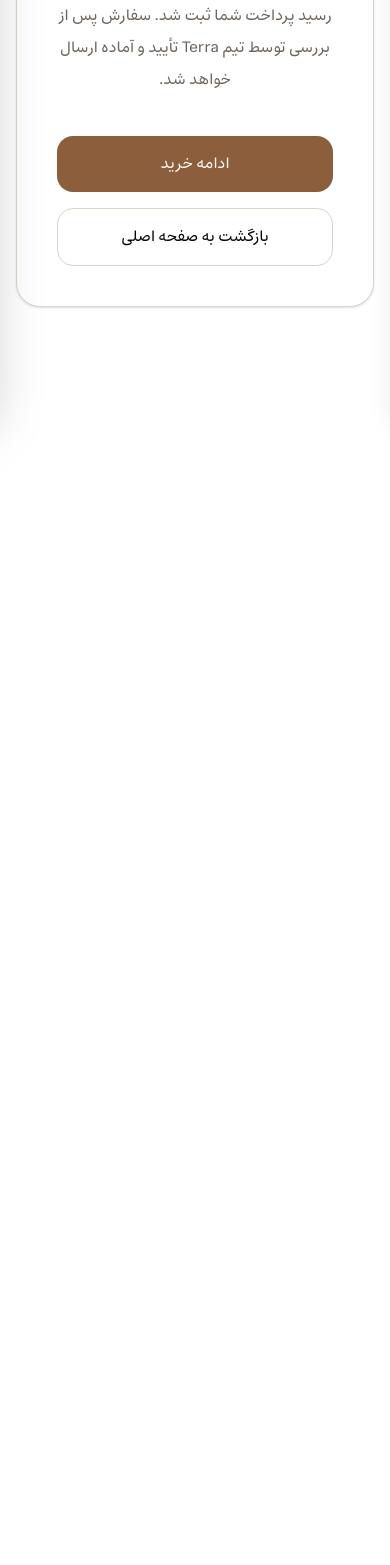
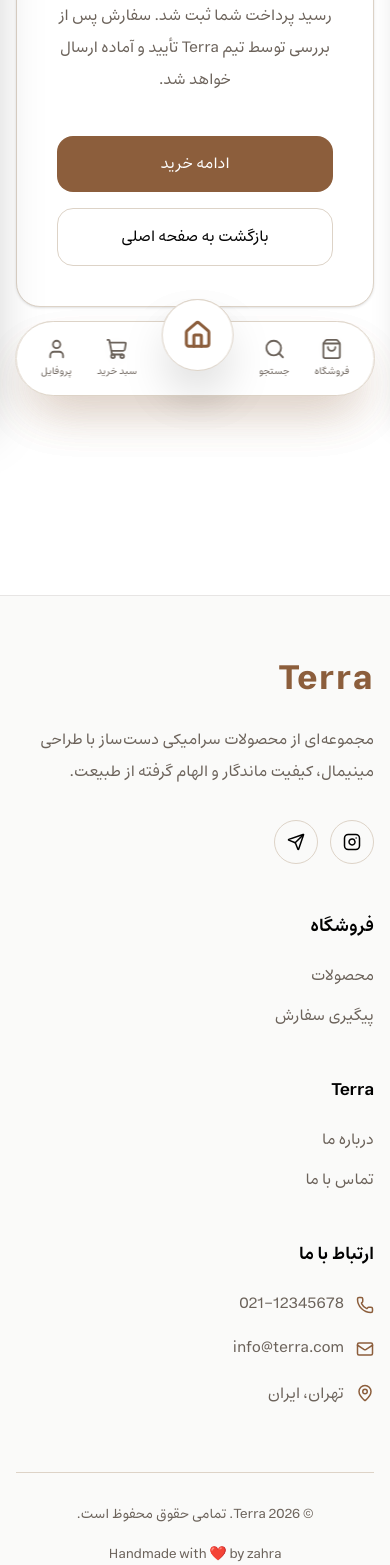
Before and after one commit to zahra-alvandi/terra, a React (Vite) app in the folder client/: page /order-success in a window 390 px wide. Shown: the part 432-1997 px from the top of the page. Before the commit the page ends 844 px from the top, so only its background shows below. Built offline with nearby package versions, Linux system fonts and the light colour scheme.

Commit message:
feat(mobile): add bottom navigation with active statues and shared search

```diff
--- a/client/src/components/layout/AppLayout.tsx
+++ b/client/src/components/layout/AppLayout.tsx
@@ -1,13 +1,17 @@
 import { Outlet } from "react-router-dom";
 import Navbar from "./navbar/Navbar";
+import Footer from "./Footer";
+import MobileBottomNav from "./MobileBottomNav";
 
 export default function AppLayout() {
   return (
     <>
       <Navbar />
-      <main>
+      <main className="pb-20 md:pb-0">
         <Outlet />
       </main>
+        <Footer />
+        <MobileBottomNav />
     </>
   );
 }
--- /dev/null
+++ b/client/src/components/layout/Footer.tsx
@@ -0,0 +1,184 @@
+import {
+  Instagram,
+  Send,
+  Phone,
+  Mail,
+  MapPin,
+  ArrowUpRight,
+} from "lucide-react";
+import { Link } from "react-router-dom";
+
+import Container from "./Container";
+
+export default function Footer() {
+  return (
+    <footer className="mt-28 border-t border-stone-200 bg-stone-50">
+      <Container>
+        <div className="py-16">
+          {/* Top */}
+
+          <div className="grid gap-12 lg:grid-cols-[2fr_1fr_1fr_1.3fr]">
+            {/* Brand */}
+
+            <div>
+              <h2 className="text-4xl font-bold tracking-wider text-primary">
+                Terra
+              </h2>
+
+              <p className="mt-6 max-w-md leading-8 text-text-secondary">
+                مجموعه‌ای از محصولات سرامیکی دست‌ساز با طراحی مینیمال، کیفیت
+                ماندگار و الهام گرفته از طبیعت.
+              </p>
+
+              <div className="mt-8 flex gap-3">
+                <a
+                  href="#"
+                  className="
+                    flex
+                    h-11
+                    w-11
+                    items-center
+                    justify-center
+                    rounded-full
+                    border
+                    border-border
+                    transition
+                    hover:border-primary
+                    hover:bg-primary
+                    hover:text-white
+                  "
+                >
+                  <Instagram size={18} />
+                </a>
+
+                <a
+                  href="#"
+                  className="
+                    flex
+                    h-11
+                    w-11
+                    items-center
+                    justify-center
+                    rounded-full
+                    border
+                    border-border
+                    transition
+                    hover:border-primary
+                    hover:bg-primary
+                    hover:text-white
+                  "
+                >
+                  <Send size={18} />
+                </a>
+              </div>
+            </div>
+
+            {/* Shop */}
+
+            <div>
+              <h3 className="text-lg font-semibold">فروشگاه</h3>
+
+              <ul className="mt-6 space-y-4">
+                <li>
+                  <Link
+                    to="/shop"
+                    className="group flex items-center gap-2 text-text-secondary transition hover:text-primary"
+                  >
+                    محصولات
+                    <ArrowUpRight
+                      size={15}
+                      className="opacity-0 transition group-hover:opacity-100"
+                    />
+                  </Link>
+                </li>
+
+                <li>
+                  <Link
+                    to="/track-order"
+                    className="group flex items-center gap-2 text-text-secondary transition hover:text-primary"
+                  >
+                    پیگیری سفارش
+                    <ArrowUpRight
+                      size={15}
+                      className="opacity-0 transition group-hover:opacity-100"
+                    />
+                  </Link>
+                </li>
+              </ul>
+            </div>
+
+            {/* Company */}
+
+            <div>
+              <h3 className="text-lg font-semibold">Terra</h3>
+
+              <ul className="mt-6 space-y-4">
+                <li>
+                  <Link
+                    to="/about"
+                    className="group flex items-center gap-2 text-text-secondary transition hover:text-primary"
+                  >
+                    درباره ما
+                    <ArrowUpRight
+                      size={15}
+                      className="opacity-0 transition group-hover:opacity-100"
+                    />
+                  </Link>
+                </li>
+
+                <li>
+                  <Link
+                    to="/contact"
+                    className="group flex items-center gap-2 text-text-secondary transition hover:text-primary"
+                  >
+                    تماس با ما
+                    <ArrowUpRight
+                      size={15}
+                      className="opacity-0 transition group-hover:opacity-100"
+                    />
+                  </Link>
+                </li>
+              </ul>
+            </div>
+
+            {/* Contact */}
+
+            <div>
+              <h3 className="text-lg font-semibold">ارتباط با ما</h3>
+
+              <div className="mt-6 space-y-5">
+                <div className="flex items-start gap-3">
+                  <Phone size={18} className="mt-1 text-primary" />
+
+                  <span className="text-text-secondary">021-12345678</span>
+                </div>
+
+                <div className="flex items-start gap-3">
+                  <Mail size={18} className="mt-1 text-primary" />
+
+                  <span className="text-text-secondary">info@terra.com</span>
+                </div>
+
+                <div className="flex items-start gap-3">
+                  <MapPin size={18} className="mt-1 text-primary" />
+
+                  <span className="leading-7 text-text-secondary">
+                    تهران، ایران
+                  </span>
+                </div>
+              </div>
+            </div>
+          </div>
+
+          {/* Bottom */}
+
+          <div className="mt-16 flex flex-col items-center justify-between gap-5 border-t border-border pt-8 text-sm text-text-secondary md:flex-row">
+            <p>© {new Date().getFullYear()} Terra. تمامی حقوق محفوظ است.</p>
+
+            <p>Handmade with ❤️ by zahra</p>
+          </div>
+        </div>
+      </Container>
+    </footer>
+  );
+}
--- /dev/null
+++ b/client/src/components/layout/MobileBottomNav.tsx
@@ -0,0 +1,106 @@
+import { House, Search, ShoppingBag, User, ShoppingCart } from "lucide-react";
+import { NavLink } from "react-router-dom";
+
+import { useSearch } from "@/context/SearchContext";
+
+export default function MobileBottomNav() {
+  const { openSearch } = useSearch();
+  const handleNavigate = () => {
+    window.scrollTo({
+      top: 0,
+      behavior: "smooth",
+    });
+  };
+
+  return (
+    <nav
+      className="
+        fixed
+        bottom-4
+        left-1/2
+        z-50
+        flex
+        w-[92%]
+        max-w-md
+        -translate-x-1/2
+        items-center
+        justify-between
+        rounded-full
+        border
+        border-border
+        bg-white/95
+        px-6
+        py-4
+       shadow-2xl shadow-primary/20
+        backdrop-blur
+        md:hidden
+      "
+    >
+      <NavLink
+        to="/shop"
+        onClick={handleNavigate}
+        className={({ isActive }) =>
+          `flex flex-col items-center gap-1 transition-colors duration-200 ${
+            isActive ? "text-primary" : "text-text-secondary"
+          }`
+        }
+      >
+        <ShoppingBag size={22} />
+        <span className="text-[10px]">فروشگاه</span>
+      </NavLink>
+
+      <button
+        onClick={openSearch}
+        className="flex flex-col items-center gap-1 text-text-secondary"
+      >
+        <Search size={22} />
+        <span className="text-[10px]">جستجو</span>
+      </button>
+
+      <NavLink
+        to="/"
+        end
+        onClick={handleNavigate}
+        className={({ isActive }) =>
+          `
+      -mt-12
+      flex
+      h-[72px]
+      w-[72px]
+      items-center
+      justify-center
+      rounded-full
+      shadow-2xl
+      transition-all
+      duration-200
+      ${
+        isActive
+          ? "bg-primary text-white scale-105"
+          : "bg-white text-primary border border-border"
+      }
+    `
+        }
+      >
+        <House size={30} strokeWidth={2.4} />
+      </NavLink>
+
+      <NavLink
+        to="/cart"
+        className={({ isActive }) =>
+          `flex flex-col items-center gap-1 transition-colors duration-200 ${
+            isActive ? "text-primary" : "text-text-secondary"
+          }`
+        }
+        onClick={handleNavigate}
+      >
+        <ShoppingCart size={22} />
+        <span className="text-[10px]">سبد خرید</span>
+      </NavLink>
+
+      <button className="flex flex-col items-center gap-1 text-text-secondary">
+        <User size={22} />
+        <span className="text-[10px]">پروفایل</span>
+      </button>
+    </nav>
+  );
+}
--- a/client/src/components/layout/navbar/Navbar.tsx
+++ b/client/src/components/layout/navbar/Navbar.tsx
@@ -9,10 +9,12 @@ import MobileMenu from "./MobileMenu";
 import SearchOverlay from "./SearchOverlay";
 import { useCart } from "@/context/CartContext";
 import CartDrawer from "./CartDrawer";
+import { useSearch } from "@/context/SearchContext";
+import MobileBottomNav from "../MobileBottomNav";
 
 export default function Navbar() {
   const [isMobileMenuOpen, setIsMobileMenuOpen] = useState(false);
-  const [isSearchOpen, setIsSearchOpen] = useState(false);
+  const { isSearchOpen, openSearch, closeSearch } = useSearch();
   const { isCartOpen, closeCart } = useCart();
   return (
     <>
@@ -25,7 +27,7 @@ export default function Navbar() {
               <NavLinks />
             </div>
 
-            <NavActions onOpenSearch={() => setIsSearchOpen(true)} />
+            <NavActions onOpenSearch={openSearch} />
           </div>
 
           {/* Mobile */}
@@ -39,21 +41,19 @@ export default function Navbar() {
 
             <Logo />
 
-            <NavActions onOpenSearch={() => setIsSearchOpen(true)} />
+            <NavActions onOpenSearch={openSearch} />
           </div>
         </Container>
       </header>
       <MobileMenu
         isOpen={isMobileMenuOpen}
         onClose={() => setIsMobileMenuOpen(false)}
-        onOpenSearch={() => setIsSearchOpen(true)}
+        onOpenSearch={openSearch}
       />
 
-      <SearchOverlay
-        isOpen={isSearchOpen}
-        onClose={() => setIsSearchOpen(false)}
-      />
+      <SearchOverlay isOpen={isSearchOpen} onClose={closeSearch} />
       <CartDrawer isOpen={isCartOpen} onClose={closeCart} />
+      <MobileBottomNav />
     </>
   );
 }
--- /dev/null
+++ b/client/src/context/SearchContext.tsx
@@ -0,0 +1,43 @@
+import { createContext, useContext, useState, type ReactNode } from "react";
+
+type SearchContextType = {
+  isSearchOpen: boolean;
+  openSearch: () => void;
+  closeSearch: () => void;
+};
+
+const SearchContext = createContext<SearchContextType | null>(null);
+
+type Props = {
+  children: ReactNode;
+};
+
+export function SearchProvider({ children }: Props) {
+  const [isSearchOpen, setIsSearchOpen] = useState(false);
+
+  const openSearch = () => setIsSearchOpen(true);
+
+  const closeSearch = () => setIsSearchOpen(false);
+
+  return (
+    <SearchContext.Provider
+      value={{
+        isSearchOpen,
+        openSearch,
+        closeSearch,
+      }}
+    >
+      {children}
+    </SearchContext.Provider>
+  );
+}
+
+export function useSearch() {
+  const context = useContext(SearchContext);
+
+  if (!context) {
+    throw new Error("useSearch must be used inside SearchProvider");
+  }
+
+  return context;
+}
--- a/client/src/main.tsx
+++ b/client/src/main.tsx
@@ -5,11 +5,13 @@ import { Toaster } from "react-hot-toast";
 
 import { router } from "@/app/router/router";
 import { CartProvider } from "@/context/CartContext";
+import { SearchProvider } from "./context/SearchContext";
 
 import "./index.css";
 
 createRoot(document.getElementById("root")!).render(
   <StrictMode>
+    <SearchProvider>
       <CartProvider>
         <RouterProvider router={router} />
 
@@ -41,5 +43,6 @@ createRoot(document.getElementById("root")!).render(
           }}
         />
       </CartProvider>
+    </SearchProvider>
   </StrictMode>,
 );
--- a/client/src/pages/OrderSuccessPage.tsx
+++ b/client/src/pages/OrderSuccessPage.tsx
@@ -52,7 +52,7 @@ export default function OrderSuccessPage() {
               </div>
 
               <p className="mt-4 text-sm text-text-secondary">
-                این شماره را نگه دارید تا بتوانید وضعیت سفارش خود را پیگیری
+                این شماره را نگه دارید تا بتونید وضعیت سفارشتان را پیگیری
                 کنید.
               </p>
 
```
Lines whose indentation alone changed are shown as unchanged.
